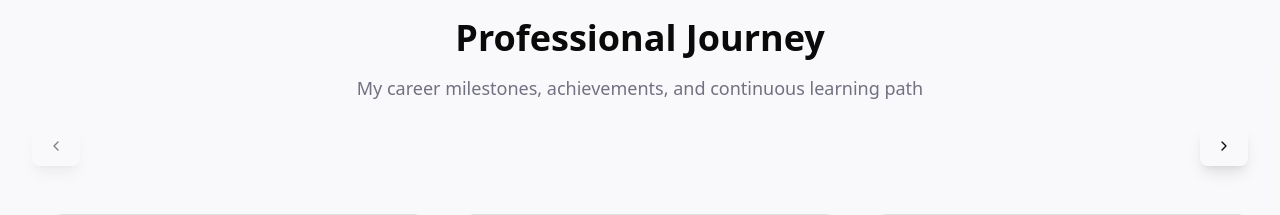
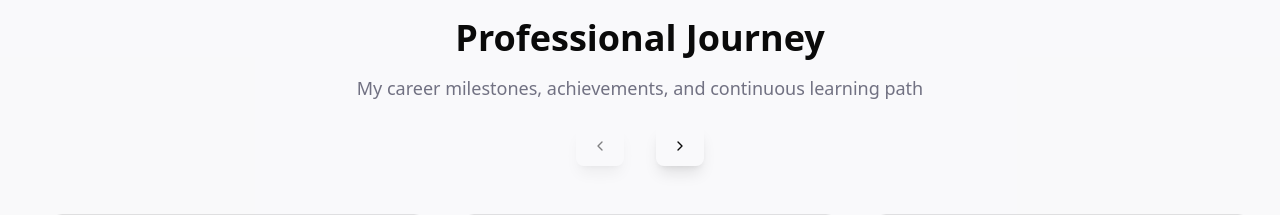
Before and after one commit to ramizik/my-website, a React (Vite) app: page / in a window 1280 px wide. Shown: the part 3500-3715 px from the top of the page. Built offline with nearby package versions, Linux system fonts and the light colour scheme.

Commit message:
Move Navigation Buttons Closer to Center

```diff
--- a/src/components/TimelineSection.tsx
+++ b/src/components/TimelineSection.tsx
@@ -261,7 +261,7 @@ export default function TimelineSection() {
         </div>
 
         {/* Navigation Buttons - Positioned outside timeline container */}
-        <div className="relative flex justify-between items-center mb-2">
+        <div className="relative flex justify-center items-center gap-8 mb-2">
           <Button
             variant="outline"
             size="lg"
```
